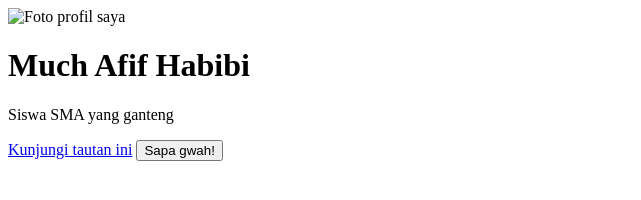
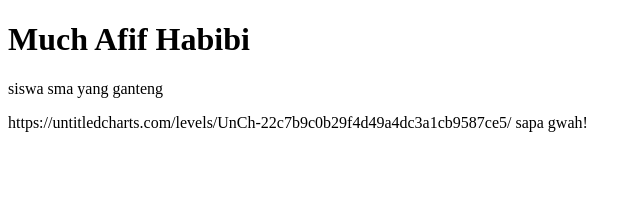
Before and after one commit to Makaphos/makaphos, a plain HTML site: page index.html in a window 1280 px wide. Shown: the whole page, without its empty margins (0-641 px from the left). Drawn offline with Linux system fonts and the light colour scheme.

Commit message:
Update index.html

```diff
--- a/index.html
+++ b/index.html
@@ -1,20 +1,17 @@
 <!DOCTYPE html>
-<html lang="id">
+<html>
 <head>
-  <meta charset="UTF-8">
-  <meta name="viewport" content="width=device-width, initial-scale=1.0">
-  <title>Little Body Afif</title>
-  <link rel="stylesheet" href="etel.css">
+  <title> Little body Afif </title>
+  <link rel="stylesheet" href="style.css">
 </head>
 <body>
-  <div class="profil arek-ganteng">
-    <img src="foto-profil.jpg" alt="Foto profil saya">
-    <h1>Much Afif Habibi</h1>
-    <p>Siswa SMA yang ganteng</p>
-    <a href="https://app.peardeck.com/student/tpwiipogy" target="_blank">Kunjungi tautan ini</a>
-    <button id="sapabutton">Sapa gwah!</button>
+  <div class="profil arek ganteng"
+      <img src="foto-profil.jpg" alt=foto profil saya">
+      <h1> Much Afif Habibi</h1>
+      <p> siswa sma yang ganteng</p>
+      <a> https://untitledcharts.com/levels/UnCh-22c7b9c0b29f4d49a4dc3a1cb9587ce5/</a>
+    <buttot id="sapabutton">sapa gwah!</buttot>
   </div>
-
-  <script src="script.js"></script>
+<script src="script.js"></script>
 </body>
 </html>
```
